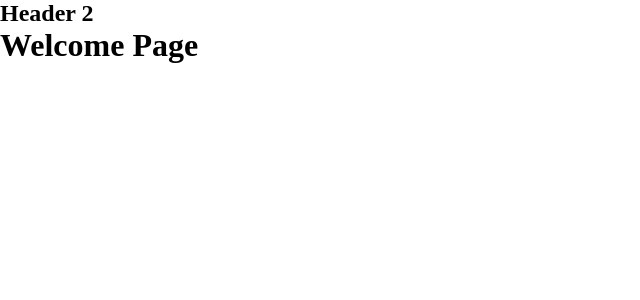
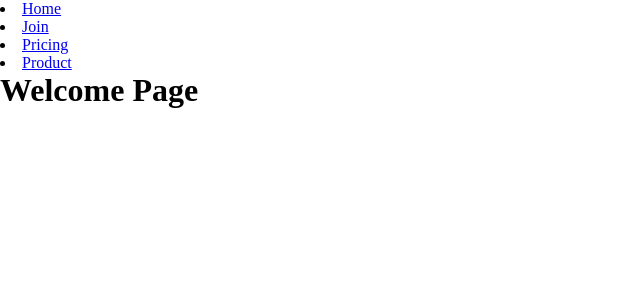
Before and after one commit to nickbreaton/ourdorm, a Jekyll site: the page built from src/index.html, in a window 1280 px wide. Shown: the top 300 px of the page, without its empty margins (0-640 px from the left). Built offline with Jekyll 4.4.1, drawn with Linux system fonts in a browser that asks for light colours.

Commit message:
Basic page layout complete

```diff
--- a/src/_includes/header.html
+++ b/src/_includes/header.html
@@ -1 +1,11 @@
-<h2>Header 2</h2>
+<nav>
+  {% for page in site.pages %}
+    {% if page.title %}
+      <li id="{{ page.title | downcase }}">
+        <a href="{{ page.url | remove: '.html' }}">
+          {{ page.title }}
+        </a>
+      </li>
+    {% endif %}
+  {% endfor %}
+</nav>
--- a/src/gallary.html
+++ /dev/null
@@ -1,3 +0,0 @@
----
----
-gallary page
--- /dev/null
+++ b/src/join.html
@@ -0,0 +1,5 @@
+---
+title: Join
+---
+<h1>Join</h1>
+<!-- form page -->
--- /dev/null
+++ b/src/pricing.html
@@ -0,0 +1,6 @@
+---
+title: Pricing
+---
+<h1>Pricing</h1>
+
+<!-- service page -->
--- /dev/null
+++ b/src/product.html
@@ -0,0 +1,6 @@
+---
+title: Product
+---
+<h1>Product</h1>
+
+<!-- gallery page -->
--- /dev/null
+++ b/src/styles/join.scss
@@ -0,0 +1,2 @@
+---
+---
--- /dev/null
+++ b/src/styles/pricing.scss
@@ -0,0 +1,2 @@
+---
+---
```
Also changed, not shown: 1 other file.
